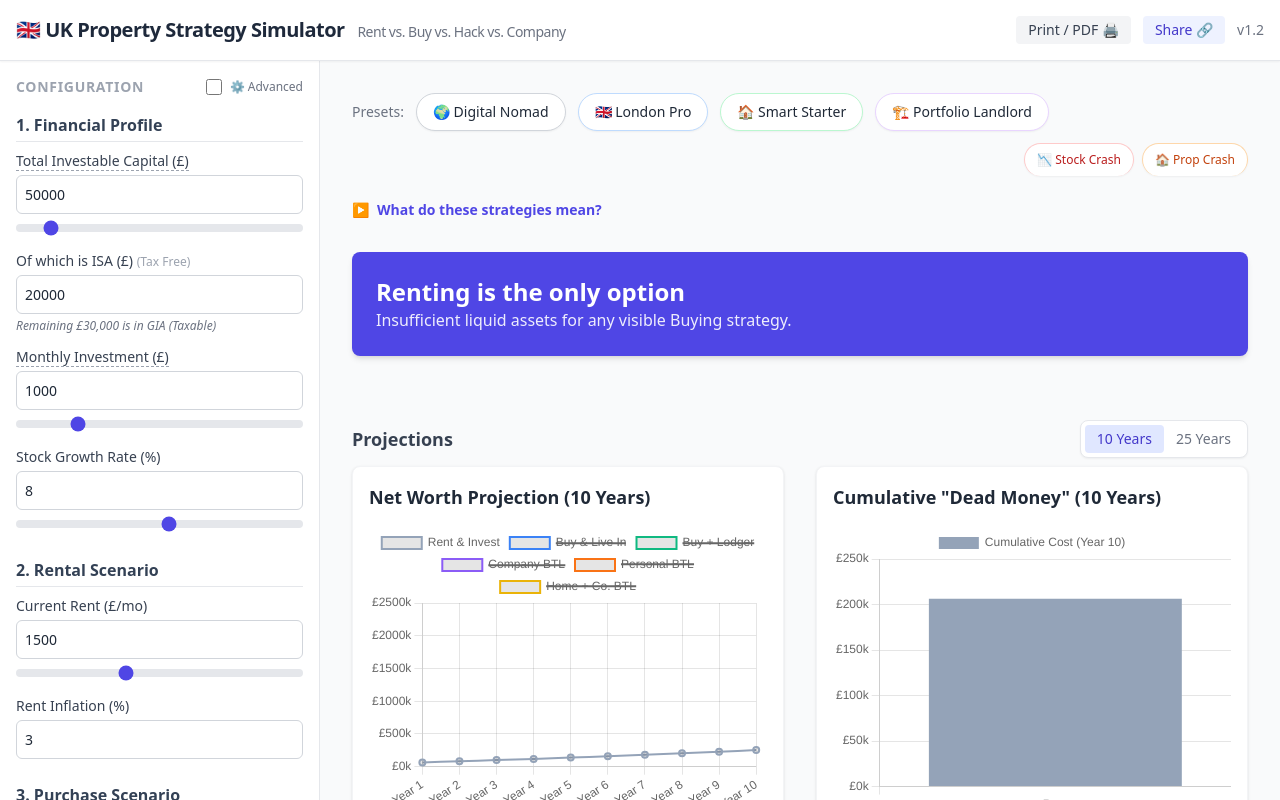
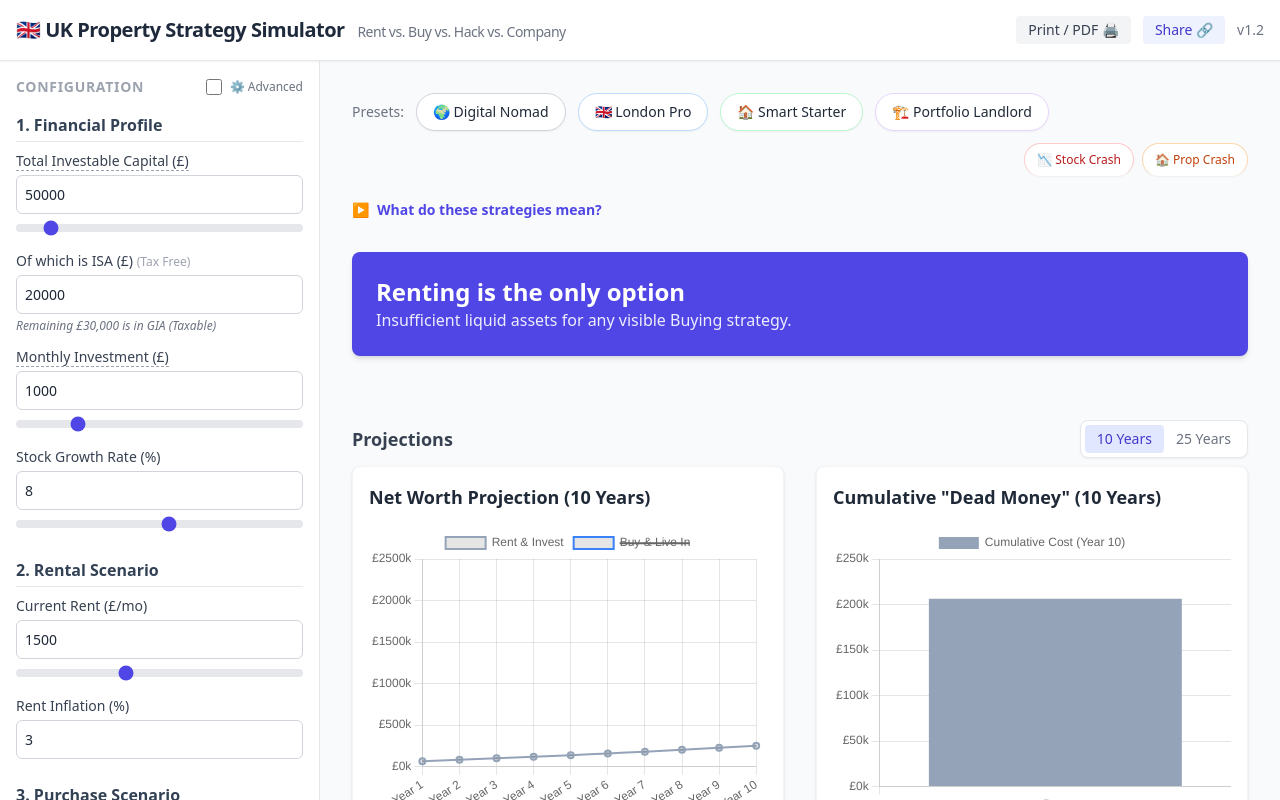
Before and after one commit to itsmuaaz/rent-vs-buy, a plain HTML site: page index.html in a window 1280 px wide. Drawn offline with nearby package versions, Linux system fonts and the light colour scheme.

Commit message:
feat: hide advanced strategies from chart when advanced mode is off

```diff
--- a/index.html
+++ b/index.html
@@ -431,16 +431,23 @@
             const labels = Array.from({length: simYears}, (_, i) => `Year ${i+1}`);
             document.getElementById('nwTitle').innerText = `Net Worth Projection (${simYears} Years)`;
             document.getElementById('dmTitle').innerText = `Cumulative "Dead Money" (${simYears} Years)`;
+
+            let datasets = [
+                { label: 'Rent & Invest', data: data.stratA.netWorth, borderColor: '#94a3b8', borderWidth: 2, tension: 0.3 },
+                { label: 'Buy & Live In', data: data.stratB.netWorth, borderColor: '#3b82f6', borderWidth: 2, tension: 0.3, hidden: !data.possibleB }
+            ];
+            if (isAdvanced) {
+                datasets.push(
+                    { label: 'Buy + Lodger', data: data.stratC.netWorth, borderColor: '#10b981', borderWidth: 2, tension: 0.3, hidden: !data.possibleB },
+                    { label: 'Company BTL', data: data.stratD.netWorth, borderColor: '#8b5cf6', borderWidth: 2, tension: 0.3, hidden: !data.possibleD },
+                    { label: 'Personal BTL', data: data.stratE.netWorth, borderColor: '#f97316', borderWidth: 2, tension: 0.3, hidden: !data.possibleE },
+                    { label: 'Home + Co. BTL', data: data.stratF.netWorth, borderColor: '#eab308', borderWidth: 2, tension: 0.3, hidden: !data.possibleF }
+                );
+            }
+
             if (netWorthChartInstance) netWorthChartInstance.destroy();
             netWorthChartInstance = new Chart(document.getElementById('netWorthChart').getContext('2d'), {
-                type: 'line', data: { labels, datasets: [
-                    { label: 'Rent & Invest', data: data.stratA.netWorth, borderColor: '#94a3b8', borderWidth: 2, tension: 0.3 },
-                    { label: 'Buy & Live In', data: data.stratB.netWorth, borderColor: '#3b82f6', borderWidth: 2, tension: 0.3, hidden: !data.possibleB },
-                    { label: 'Buy + Lodger', data: data.stratC.netWorth, borderColor: '#10b981', borderWidth: 2, tension: 0.3, hidden: (!isAdvanced || !data.possibleB) },
-                    { label: 'Company BTL', data: data.stratD.netWorth, borderColor: '#8b5cf6', borderWidth: 2, tension: 0.3, hidden: (!isAdvanced || !data.possibleD) },
-                    { label: 'Personal BTL', data: data.stratE.netWorth, borderColor: '#f97316', borderWidth: 2, tension: 0.3, hidden: (!isAdvanced || !data.possibleE) },
-                    { label: 'Home + Co. BTL', data: data.stratF.netWorth, borderColor: '#eab308', borderWidth: 2, tension: 0.3, hidden: (!isAdvanced || !data.possibleF) }
-                ]},
+                type: 'line', data: { labels, datasets },
                 options: { responsive: true, maintainAspectRatio: false, interaction: { mode: 'index', intersect: false }, scales: { y: { ticks: { callback: v => '£' + (v/1000).toFixed(0) + 'k' } } } }
             });
             if (deadMoneyChartInstance) deadMoneyChartInstance.destroy();
```
